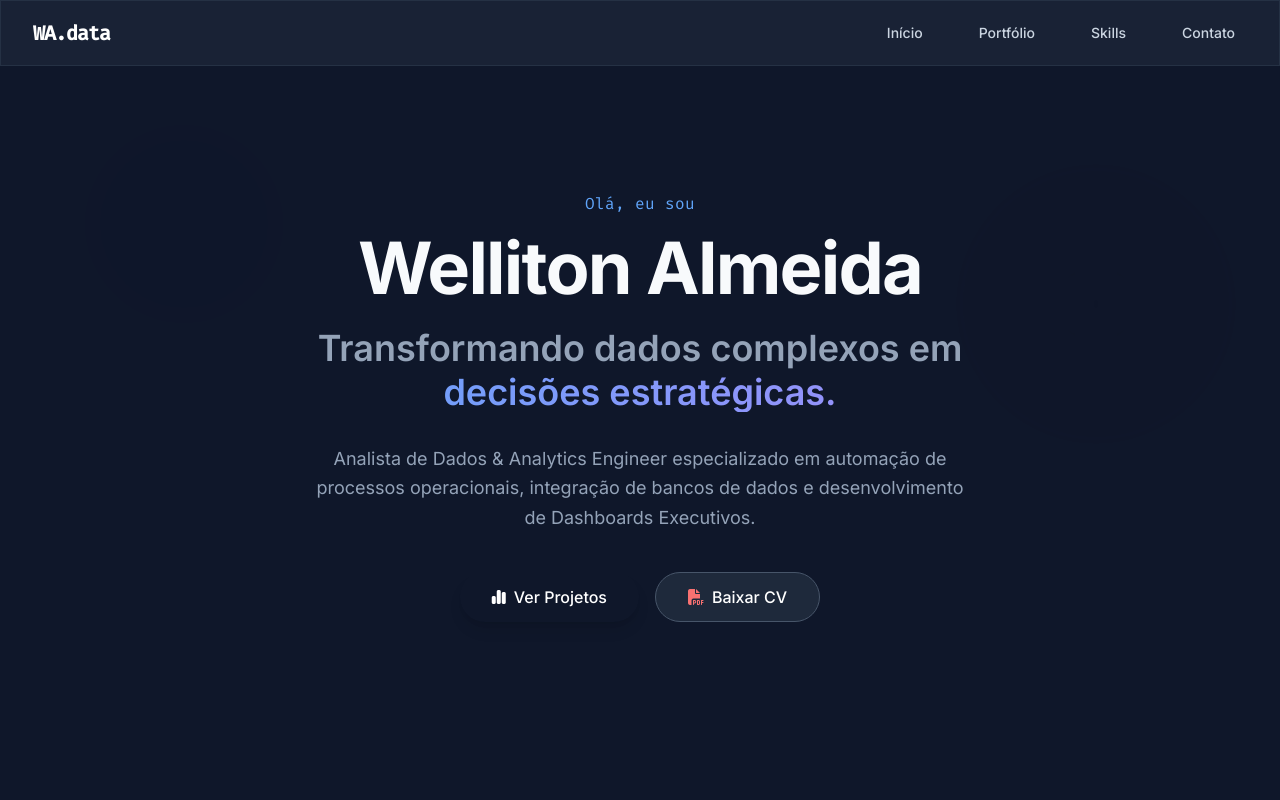
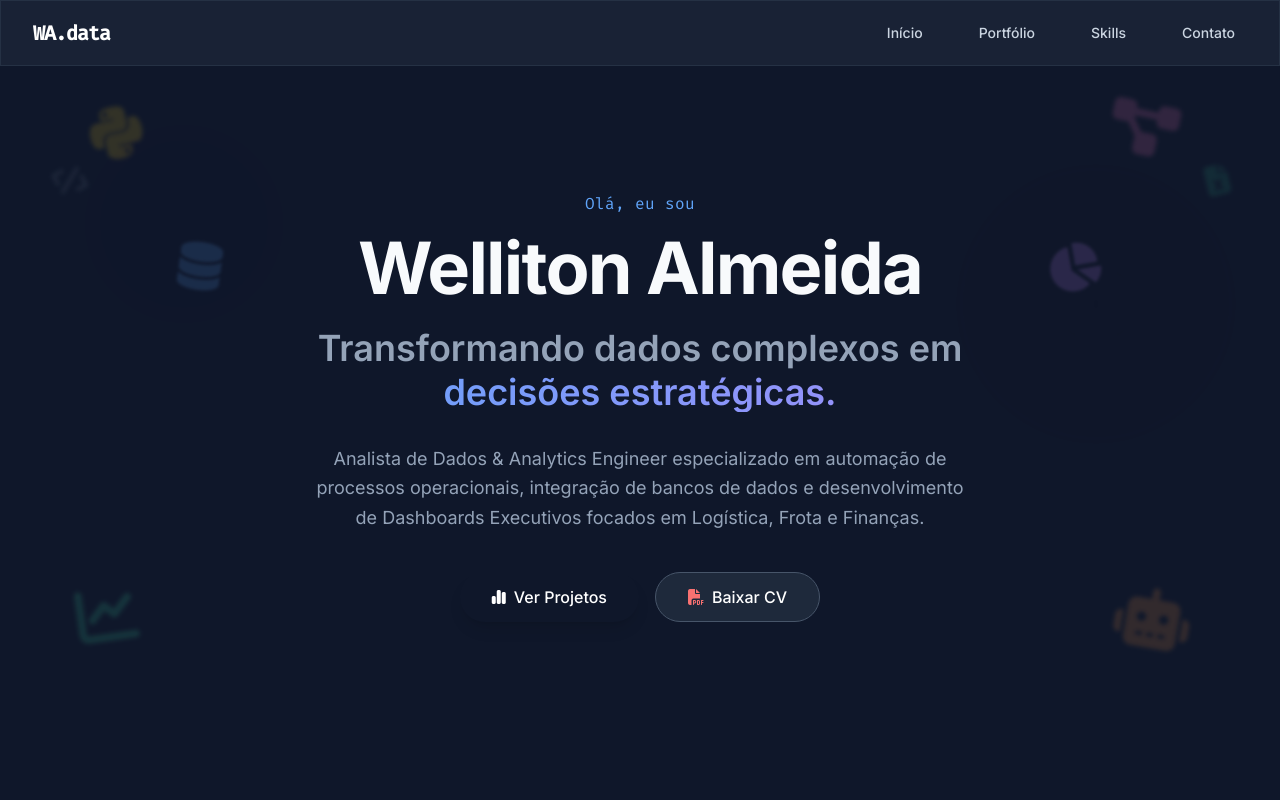
Before and after one commit to Wellitonalmeida93/portfolio-web, a plain HTML site: page index.html in a window 1280 px wide. Shown: the top 800 px of the page. Drawn offline with nearby package versions, Linux system fonts and the light colour scheme.

Commit message:
Update index.html

```diff
--- a/index.html
+++ b/index.html
@@ -86,6 +86,16 @@
             animation: pulseFlow 2s infinite ease-in-out;
         }
 
+        @keyframes floatSlow {
+            0%, 100% { transform: translateY(0px) rotate(var(--rot, 0deg)); }
+            50% { transform: translateY(-14px) rotate(var(--rot, 0deg)); }
+        }
+        .bg-data-icon {
+            animation: floatSlow 7s ease-in-out infinite;
+            pointer-events: none;
+            user-select: none;
+        }
+
         .flow-node {
             transition: all 0.25s cubic-bezier(0.4, 0, 0.2, 1);
         }
@@ -154,8 +164,25 @@
 
     <!-- Hero Section -->
     <section id="home" class="pt-32 pb-20 md:pt-48 md:pb-32 px-4 relative overflow-hidden">
-        <div class="absolute top-20 left-10 w-72 h-72 bg-brand-dark/20 rounded-full mix-blend-multiply filter blur-3xl opacity-50 animate-blob"></div>
-        <div class="absolute top-40 right-10 w-72 h-72 bg-purple-900/20 rounded-full mix-blend-multiply filter blur-3xl opacity-50 animate-blob animation-delay-2000"></div>
+        <!-- Luzes de fundo -->
+        <div class="absolute top-20 left-10 w-72 h-72 bg-brand-dark/20 rounded-full mix-blend-multiply filter blur-3xl opacity-50"></div>
+        <div class="absolute top-40 right-10 w-72 h-72 bg-purple-900/20 rounded-full mix-blend-multiply filter blur-3xl opacity-50"></div>
+
+        <!-- Ícones Flutuantes Desfocados (Lado Esquerdo) -->
+        <div class="hidden md:block pointer-events-none select-none" aria-hidden="true">
+            <i class="fa-brands fa-python bg-data-icon absolute top-28 left-[7%] text-6xl text-yellow-400/15 blur-[2px]" style="--rot: -12deg; animation-delay: 0s;"></i>
+            <i class="fa-solid fa-database bg-data-icon absolute top-64 left-[14%] text-5xl text-blue-400/15 blur-[1.5px]" style="--rot: 8deg; animation-delay: 1.5s;"></i>
+            <i class="fa-solid fa-chart-line bg-data-icon absolute bottom-24 left-[6%] text-6xl text-emerald-400/15 blur-[2px]" style="--rot: -8deg; animation-delay: 3s;"></i>
+            <i class="fa-solid fa-code bg-data-icon absolute top-44 left-[4%] text-3xl text-slate-400/10 blur-[2px]" style="--rot: 15deg; animation-delay: 2s;"></i>
+        </div>
+
+        <!-- Ícones Flutuantes Desfocados (Lado Direito) -->
+        <div class="hidden md:block pointer-events-none select-none" aria-hidden="true">
+            <i class="fa-solid fa-diagram-project bg-data-icon absolute top-28 right-[8%] text-6xl text-pink-400/15 blur-[2px]" style="--rot: 12deg; animation-delay: 0.8s;"></i>
+            <i class="fa-solid fa-chart-pie bg-data-icon absolute top-64 right-[14%] text-5xl text-purple-400/15 blur-[1.5px]" style="--rot: -10deg; animation-delay: 2.2s;"></i>
+            <i class="fa-solid fa-robot bg-data-icon absolute bottom-24 right-[7%] text-6xl text-orange-400/15 blur-[2px]" style="--rot: 10deg; animation-delay: 3.5s;"></i>
+            <i class="fa-solid fa-file-excel bg-data-icon absolute top-44 right-[4%] text-3xl text-emerald-400/10 blur-[2px]" style="--rot: -14deg; animation-delay: 1.2s;"></i>
+        </div>
 
         <div class="max-w-4xl mx-auto text-center relative z-10">
             <p class="font-mono text-brand-light mb-4 tracking-wide">Olá, eu sou</p>
@@ -167,7 +194,7 @@
             </h2>
             <p class="text-lg text-slate-400 mb-10 max-w-2xl mx-auto leading-relaxed">
                 Analista de Dados & Analytics Engineer especializado em automação de processos operacionais,
-                integração de bancos de dados e desenvolvimento de Dashboards Executivos.
+                integração de bancos de dados e desenvolvimento de Dashboards Executivos focados em Logística, Frota e Finanças.
             </p>
             <div class="flex flex-col sm:flex-row justify-center gap-4">
                 <a href="#portfolio" class="bg-brand-DEFAULT hover:bg-brand-light text-white font-medium py-3 px-8 rounded-full transition-all duration-300 shadow-lg shadow-brand-DEFAULT/30 flex items-center justify-center gap-2">
@@ -494,10 +521,10 @@
                 <a href="mailto:almeida.welliton@outlook.com" title="E-mail" class="w-14 h-14 rounded-full glass-card flex items-center justify-center text-xl text-slate-300 hover:text-white hover:bg-brand-DEFAULT transition-all duration-300 transform hover:scale-110 shadow-lg">
                     <i class="fa-solid fa-envelope"></i>
                 </a>
-                <a href="#" class="w-14 h-14 rounded-full glass-card flex items-center justify-center text-xl text-slate-300 hover:text-white hover:bg-brand-DEFAULT transition-all duration-300 transform hover:scale-110 shadow-lg" target="_blank" title="LinkedIn">
+                <a href="https://www.linkedin.com/in/welliton-de-almeida-dados" class="w-14 h-14 rounded-full glass-card flex items-center justify-center text-xl text-slate-300 hover:text-white hover:bg-brand-DEFAULT transition-all duration-300 transform hover:scale-110 shadow-lg" target="_blank" title="LinkedIn">
                     <i class="fa-brands fa-linkedin-in"></i>
                 </a>
-                <a href="#" class="w-14 h-14 rounded-full glass-card flex items-center justify-center text-xl text-slate-300 hover:text-white hover:bg-brand-DEFAULT transition-all duration-300 transform hover:scale-110 shadow-lg" target="_blank" title="GitHub">
+                <a href="https://github.com/Wellitonalmeida93" class="w-14 h-14 rounded-full glass-card flex items-center justify-center text-xl text-slate-300 hover:text-white hover:bg-brand-DEFAULT transition-all duration-300 transform hover:scale-110 shadow-lg" target="_blank" title="GitHub">
                     <i class="fa-brands fa-github"></i>
                 </a>
             </div>
@@ -936,7 +963,6 @@
             document.getElementById('modalImpacto').textContent = fluxoAtual.impacto;
 
             renderizarNodes(0);
-            // Já inicia a simulação visual automaticamente ao abrir o card!
             simularExecucao();
 
             const modal = document.getElementById('fluxoModal');
@@ -980,11 +1006,9 @@
         function atualizarDetalheNo(idx) {
             const no = fluxoAtual.nodes[idx];
 
-            // Atualiza o "videozinho" / palco visual da etapa
             document.getElementById('playerTituloBarra').textContent = `${no.step.toLowerCase().replace(' ', '_')}_${no.ferramenta.toLowerCase().replace(/[^a-z0-9]/g, '_')}.live`;
             document.getElementById('palcoAnimacao').innerHTML = no.simulacaoHtml;
 
-            // Atualiza a explicação textual clara
             document.getElementById('painelDetalheNo').innerHTML = `
                 <div class="flex flex-wrap items-center justify-between gap-2 mb-3">
                     <div class="flex items-center gap-2.5">
```
